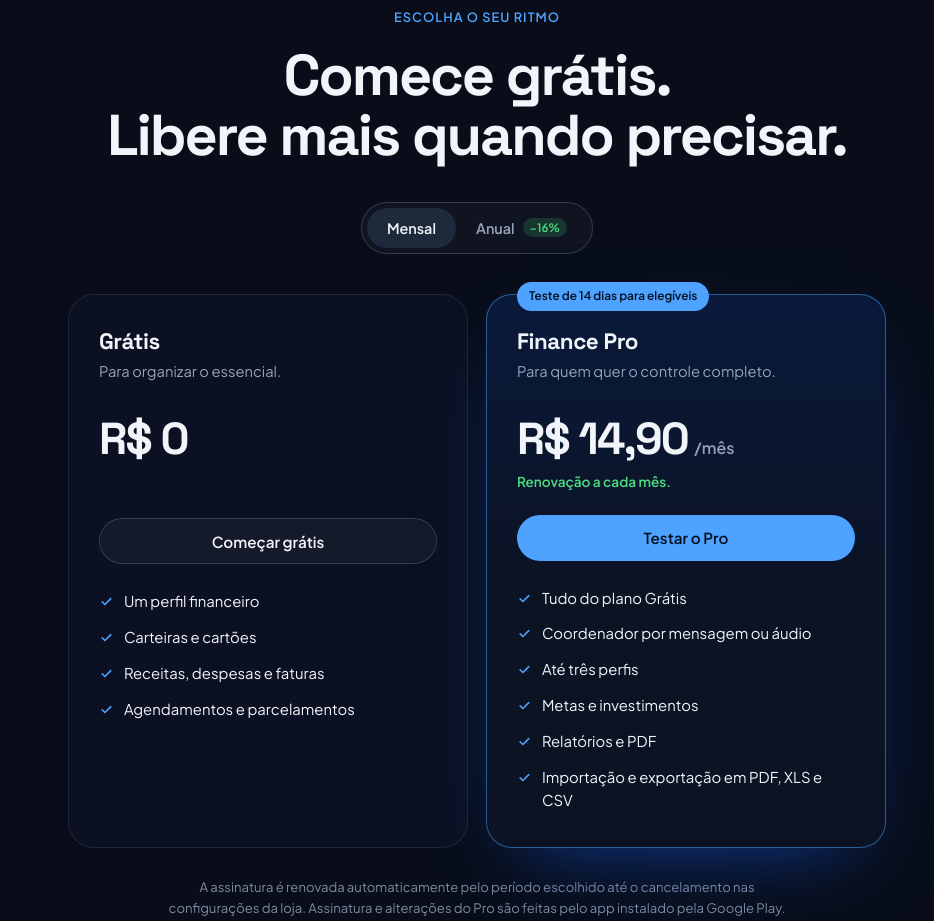
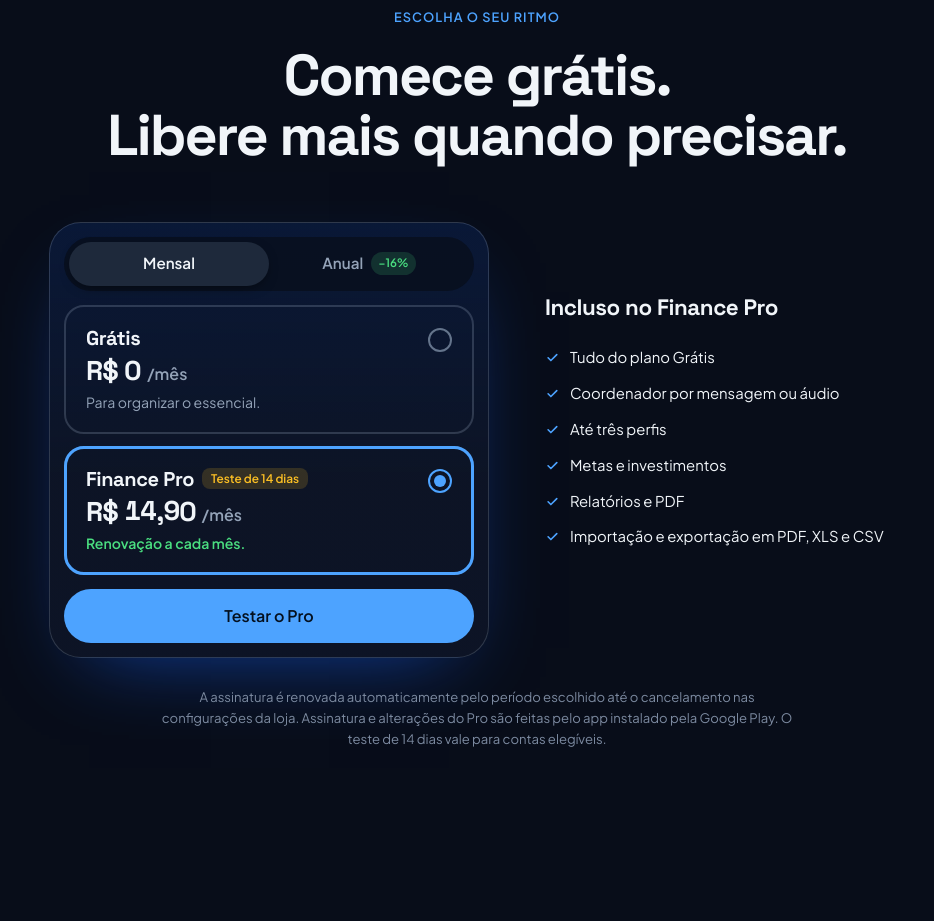
Before and after one commit to patrickvca/FinanceApp-legal, a plain HTML site: page index.html in a window 1280 px wide. Shown: the part 6393-7314 px from the top of the page, without its empty margins (163-1097 px from the left). Drawn offline with Linux system fonts and the light colour scheme.

Commit message:
feat: interactive plan picker on landing page
Co-Authored-By: Claude Opus 5.5 <noreply@anthropic.com>

```diff
--- a/index.html
+++ b/index.html
@@ -26,7 +26,7 @@
     <meta name="twitter:image" content="https://patrickvca.github.io/FinanceApp-legal/assets/og.png" />
     <title>Finance — Sua vida financeira, mais clara</title>
     <link rel="icon" href="favicon.svg" type="image/svg+xml" />
-    <link rel="stylesheet" href="landing.css" />
+    <link rel="stylesheet" href="landing.css?v=2" />
     <script>document.documentElement.classList.add("js");</script>
   </head>
   <body>
@@ -345,34 +345,55 @@
             <h2 id="plans-title">Comece grátis.<br />Libere mais quando precisar.</h2>
           </header>
 
-          <div class="billing reveal" role="radiogroup" aria-label="Período de cobrança do Pro">
-            <button type="button" role="radio" aria-checked="true" data-billing="mensal">Mensal</button>
-            <button type="button" role="radio" aria-checked="false" data-billing="anual">Anual <span class="save">−16%</span></button>
-          </div>
+          <div class="pricing">
+            <form class="picker reveal" data-pricing>
+              <fieldset class="billing">
+                <legend class="vh">Período de cobrança do Pro</legend>
+                <label><input class="vh" type="radio" name="periodo" value="mensal" checked /><span>Mensal</span></label>
+                <label><input class="vh" type="radio" name="periodo" value="anual" /><span>Anual <em class="save">−16%</em></span></label>
+                <i class="billing-pill" aria-hidden="true"></i>
+              </fieldset>
 
-          <div class="plans">
-            <article class="plan reveal">
-              <h3>Grátis</h3>
-              <p class="plan-desc">Para organizar o essencial.</p>
-              <div class="price"><strong>R$ 0</strong></div>
-              <a class="btn btn-ghost btn-block" href="#baixar">Começar grátis</a>
+              <fieldset class="picks">
+                <legend class="vh">Plano</legend>
+                <label class="pick">
+                  <input class="vh" type="radio" name="plano" value="gratis" />
+                  <span class="pick-body">
+                    <span class="pick-name">Grátis</span>
+                    <span class="pick-price"><strong>R$ 0</strong><span class="pick-unit">/mês</span></span>
+                    <span class="pick-note">Para organizar o essencial.</span>
+                  </span>
+                  <i class="pick-dot" aria-hidden="true"></i>
+                </label>
+                <label class="pick">
+                  <input class="vh" type="radio" name="plano" value="pro" checked />
+                  <span class="pick-body">
+                    <span class="pick-name">Finance Pro <em class="pick-badge">Teste de 14 dias</em></span>
+                    <span class="pick-price">
+                      <strong>R$ <span data-price data-mensal="14,90" data-anual="149,90">14,90</span></strong><span class="pick-unit" data-swap data-mensal="/mês" data-anual="/ano">/mês</span>
+                    </span>
+                    <span class="pick-note pick-save" data-swap data-mensal="Renovação a cada mês." data-anual="Economize R$ 28,90 por ano.">Renovação a cada mês.</span>
+                  </span>
+                  <i class="pick-dot" aria-hidden="true"></i>
+                </label>
+                <i class="pick-outline" aria-hidden="true"></i>
+              </fieldset>
+
+              <a class="btn btn-primary btn-lg btn-block" href="#baixar" data-plan-cta data-gratis="Começar grátis" data-pro="Testar o Pro">Testar o Pro</a>
+            </form>
+
+            <div class="includes reveal" aria-live="polite">
+              <section data-plan="gratis">
+                <h3>Incluso no Grátis</h3>
                 <ul class="checks">
                   <li><svg><use href="#i-check" /></svg>Um perfil financeiro</li>
                   <li><svg><use href="#i-check" /></svg>Carteiras e cartões</li>
                   <li><svg><use href="#i-check" /></svg>Receitas, despesas e faturas</li>
                   <li><svg><use href="#i-check" /></svg>Agendamentos e parcelamentos</li>
                 </ul>
-            </article>
-            <article class="plan plan-pro reveal">
-              <span class="plan-badge">Teste de 14 dias para elegíveis</span>
-              <h3>Finance Pro</h3>
-              <p class="plan-desc">Para quem quer o controle completo.</p>
-              <div class="price">
-                <strong data-price-mensal="R$ 14,90" data-price-anual="R$ 149,90">R$ 14,90</strong>
-                <span data-unit-mensal="/mês" data-unit-anual="/ano">/mês</span>
-              </div>
-              <p class="price-note" data-note-mensal="Renovação a cada mês." data-note-anual="Economize R$ 28,90 por ano.">Renovação a cada mês.</p>
-              <a class="btn btn-primary btn-block" href="#baixar">Testar o Pro</a>
+              </section>
+              <section data-plan="pro">
+                <h3>Incluso no Finance Pro</h3>
                 <ul class="checks">
                   <li><svg><use href="#i-check" /></svg>Tudo do plano Grátis</li>
                   <li><svg><use href="#i-check" /></svg>Coordenador por mensagem ou áudio</li>
@@ -381,11 +402,13 @@
                   <li><svg><use href="#i-check" /></svg>Relatórios e PDF</li>
                   <li><svg><use href="#i-check" /></svg>Importação e exportação em PDF, XLS e CSV</li>
                 </ul>
-            </article>
+              </section>
+            </div>
           </div>
           <p class="plans-legal">
             A assinatura é renovada automaticamente pelo período escolhido até o cancelamento nas configurações da loja.
             Assinatura e alterações do Pro são feitas pelo app instalado pela Google Play.
+            O teste de 14 dias vale para contas elegíveis.
           </p>
         </div>
       </section>
@@ -498,18 +521,59 @@
         window.addEventListener("scroll", onScroll, { passive: true });
         onScroll();
 
-        // Alternância mensal/anual
-        var buttons = document.querySelectorAll("[data-billing]");
-        buttons.forEach(function (btn) {
-          btn.addEventListener("click", function () {
-            var mode = btn.dataset.billing;
-            buttons.forEach(function (b) { b.setAttribute("aria-checked", String(b === btn)); });
-            document.querySelectorAll("[data-price-" + mode + "]").forEach(function (el) { el.textContent = el.dataset["price" + cap(mode)]; });
-            document.querySelectorAll("[data-unit-" + mode + "]").forEach(function (el) { el.textContent = el.dataset["unit" + cap(mode)]; });
-            document.querySelectorAll("[data-note-" + mode + "]").forEach(function (el) { el.textContent = el.dataset["note" + cap(mode)]; });
+        // Seletor de planos
+        var pricing = document.querySelector("[data-pricing]");
+        var price = pricing.querySelector("[data-price]");
+        var outline = pricing.querySelector(".pick-outline");
+        var cta = pricing.querySelector("[data-plan-cta]");
+
+        // Preço com algarismos que rolam, alinhados pela direita para a vírgula não pular.
+        function renderPrice(text) {
+          var cols = price.querySelector(".roll");
+          if (!cols) {
+            price.textContent = "";
+            price.insertAdjacentHTML("beforeend", '<span class="vh"></span><span class="roll" aria-hidden="true"></span>');
+            cols = price.querySelector(".roll");
+          }
+          price.querySelector(".vh").textContent = text;
+          while (cols.children.length > text.length) cols.removeChild(cols.firstChild);
+          while (cols.children.length < text.length) {
+            var col = document.createElement("span");
+            cols.insertBefore(col, cols.firstChild);
+          }
+          text.split("").forEach(function (char, i) {
+            var col = cols.children[i];
+            if (!/[0-9]/.test(char)) { col.className = "roll-sep"; col.textContent = char; return; }
+            if (col.className !== "roll-digit") {
+              col.className = "roll-digit";
+              col.innerHTML = "<span>0<br />1<br />2<br />3<br />4<br />5<br />6<br />7<br />8<br />9</span>";
+              col.offsetWidth; // aplica o zero antes de animar
+            }
+            col.style.setProperty("--d", char);
           });
-        });
-        function cap(s) { return s.charAt(0).toUpperCase() + s.slice(1); }
+        }
+
+        function placeOutline() {
+          var pick = pricing.querySelector('[name="plano"]:checked').closest(".pick");
+          outline.style.transform = "translateY(" + pick.offsetTop + "px)";
+          outline.style.height = pick.offsetHeight + "px";
+        }
+
+        function updatePricing() {
+          var period = pricing.elements.periodo.value;
+          var plan = pricing.elements.plano.value;
+          renderPrice(price.dataset[period]);
+          pricing.querySelectorAll("[data-swap]").forEach(function (el) { el.textContent = el.dataset[period]; });
+          cta.textContent = cta.dataset[plan];
+          document.querySelectorAll("[data-plan]").forEach(function (el) { el.hidden = el.dataset.plan !== plan; });
+          placeOutline();
+        }
+        pricing.addEventListener("change", updatePricing);
+        pricing.addEventListener("submit", function (e) { e.preventDefault(); });
+        if ("ResizeObserver" in window) new ResizeObserver(placeOutline).observe(pricing);
+        else window.addEventListener("resize", placeOutline);
+        pricing.classList.add("ready");
+        updatePricing();
 
         // Revelar ao rolar
         var items = document.querySelectorAll(".reveal");
--- a/landing.css
+++ b/landing.css
@@ -279,22 +279,49 @@ p { margin: 0; }
 .scard h3 { margin-top: 26px; font-size: 1.15rem; }
 
 /* Planos */
-.billing { display: flex; width: fit-content; margin: -20px auto 40px; padding: 5px; border-radius: 999px; border: 1px solid var(--line-strong); background: rgba(255, 255, 255, 0.03); }
-.billing button { min-height: 40px; padding: 0 20px; border: 0; border-radius: 999px; background: transparent; color: var(--muted); font: 700 0.9rem "Plus Jakarta Sans", sans-serif; cursor: pointer; display: inline-flex; align-items: center; gap: 8px; transition: background-color 0.2s, color 0.2s; }
-.billing button[aria-checked="true"] { background: var(--surface-2); color: var(--fg); }
-.save { font-size: 0.72rem; padding: 2px 7px; border-radius: 999px; background: rgba(74, 222, 128, 0.16); color: var(--income); }
-.plans { display: grid; grid-template-columns: repeat(2, minmax(0, 400px)); justify-content: center; gap: 18px; }
-.plan { position: relative; padding: 34px 30px; border-radius: 26px; border: 1px solid var(--line); background: rgba(15, 23, 42, 0.55); display: flex; flex-direction: column; }
-.plan-pro { border-color: rgba(77, 163, 255, 0.5); background: linear-gradient(180deg, rgba(21, 94, 239, 0.16), rgba(15, 23, 42, 0.6) 55%); box-shadow: 0 30px 80px -40px rgba(21, 94, 239, 0.7); }
-.plan-badge { position: absolute; top: -13px; left: 30px; padding: 5px 12px; border-radius: 999px; background: var(--primary); color: #04101f; font-size: 0.74rem; font-weight: 800; }
-.plan h3 { font-size: 1.4rem; }
-.plan-desc { color: var(--muted); font-size: 0.92rem; margin-top: 6px; }
-.price { display: flex; align-items: baseline; gap: 6px; margin: 26px 0 4px; }
-.price strong { font: 700 2.8rem var(--display); letter-spacing: -0.04em; }
-.price span { color: var(--muted); font-weight: 600; }
-.price-note { color: var(--income); font-size: 0.85rem; font-weight: 600; min-height: 1.4em; }
-.plan .btn { margin-top: 22px; }
-.plan:not(.plan-pro) .btn { margin-top: calc(22px + 1.4em + 4px); }
+.vh { position: absolute; width: 1px; height: 1px; margin: -1px; padding: 0; overflow: hidden; clip-path: inset(50%); white-space: nowrap; border: 0; }
+.pricing { display: grid; grid-template-columns: minmax(0, 440px) minmax(0, 360px); justify-content: center; align-items: center; gap: 56px; }
+.picker { display: grid; gap: 14px; padding: 14px; border-radius: 32px; border: 1px solid var(--line-strong); background: linear-gradient(180deg, rgba(21, 94, 239, 0.14), rgba(15, 23, 42, 0.72) 60%); box-shadow: 0 30px 80px -40px rgba(21, 94, 239, 0.7); }
+.picker fieldset { min-width: 0; margin: 0; padding: 0; border: 0; }
+
+.picker .billing { position: relative; display: grid; grid-template-columns: 1fr 1fr; padding: 5px; border-radius: 999px; background: rgba(8, 13, 25, 0.7); }
+.billing label { position: relative; z-index: 1; cursor: pointer; }
+.billing label > span { display: flex; align-items: center; justify-content: center; gap: 8px; min-height: 44px; border-radius: 999px; color: var(--muted); font-weight: 700; font-size: 0.95rem; transition: color 0.3s; }
+.billing input:checked + span { color: var(--fg); }
+.billing-pill { position: absolute; inset: 5px auto 5px 5px; width: calc(50% - 5px); border-radius: 999px; background: var(--surface-2); box-shadow: 0 4px 14px -6px rgba(0, 0, 0, 0.8); transition: transform 0.3s; }
+.billing:has([value="anual"]:checked) .billing-pill { transform: translateX(100%); }
+.save { font-size: 0.72rem; font-style: normal; padding: 2px 7px; border-radius: 999px; background: rgba(74, 222, 128, 0.16); color: var(--income); }
+
+.picker .picks { position: relative; display: grid; gap: 12px; }
+.pick { display: flex; justify-content: space-between; gap: 16px; padding: 18px 20px; border-radius: 20px; border: 2px solid var(--line-strong); cursor: pointer; transition: background-color 0.3s; }
+.pick:hover { background: rgba(255, 255, 255, 0.03); }
+.pick-body { display: grid; gap: 4px; min-width: 0; }
+.pick-name { display: flex; flex-wrap: wrap; align-items: center; gap: 8px; font: 700 1.25rem var(--display); letter-spacing: -0.02em; }
+.pick-badge { padding: 3px 9px; border-radius: 8px; background: rgba(251, 191, 36, 0.16); color: var(--warning); font: 700 0.74rem "Plus Jakarta Sans", sans-serif; letter-spacing: 0; }
+.pick-price { display: flex; align-items: baseline; gap: 6px; }
+.pick-price strong { font: 700 1.7rem/1.2 var(--display); letter-spacing: -0.03em; white-space: nowrap; }
+.pick-unit { color: var(--muted); font-weight: 600; }
+.pick-note { color: var(--muted); font-size: 0.88rem; }
+.pick-save { color: var(--income); font-weight: 600; }
+.pick-dot { flex: none; width: 24px; height: 24px; margin-top: 3px; border-radius: 50%; border: 2px solid #64748b; display: grid; place-items: center; transition: border-color 0.3s; }
+.pick-dot::after { content: ""; width: 12px; height: 12px; border-radius: 50%; background: var(--primary); opacity: 0; transition: opacity 0.3s; }
+.pick input:checked ~ .pick-dot { border-color: var(--primary); }
+.pick input:checked ~ .pick-dot::after { opacity: 1; }
+.pick-outline { position: absolute; inset: 0 0 auto; border: 3px solid var(--primary); border-radius: 20px; pointer-events: none; transition: transform 0.3s, height 0.3s; }
+.picker:not(.ready) .pick-outline { display: none; }
+.picker:not(.ready) .pick:has(input:checked) { border-color: var(--primary); }
+.billing label:has(:focus-visible) > span, .pick:has(:focus-visible) { outline: 2px solid var(--fg); outline-offset: 3px; }
+
+.roll { display: inline-flex; line-height: 1.2; font-variant-numeric: tabular-nums; vertical-align: bottom; }
+.roll-digit { display: block; height: 1.2em; overflow: hidden; animation: roll-in 0.3s; }
+.roll-digit > span { display: block; transform: translateY(calc(var(--d, 0) * -10%)); transition: transform 0.55s cubic-bezier(0.2, 0.8, 0.2, 1); }
+@keyframes roll-in { from { opacity: 0; max-width: 0; } to { opacity: 1; max-width: 1em; } }
+
+.includes h3 { font-size: 1.4rem; }
+.includes section + section { margin-top: 32px; }
+.js .includes section { margin-top: 0; animation: includes-in 0.3s; }
+@keyframes includes-in { from { opacity: 0; transform: translateY(6px); } }
+@media (min-width: 901px) { .js .includes { min-height: 290px; } }
 .checks { list-style: none; padding: 0; margin: 26px 0 0; display: grid; gap: 12px; font-size: 0.93rem; }
 .checks li { display: flex; gap: 10px; align-items: flex-start; }
 .checks svg { color: var(--primary); margin-top: 4px; stroke-width: 2.6; }
@@ -355,6 +382,7 @@ p { margin: 0; }
   .js .reveal { transform: none; }
   .js .phone.reveal { transform: translateX(-50%); }
   .btn, .fcard, .scard { transition: none; }
+  .picker *, .picker *::after, .includes section { transition: none !important; animation: none !important; }
 }
 
 /* Responsivo */
@@ -383,7 +411,8 @@ p { margin: 0; }
   .split-grid.reverse .split-copy { order: 0; }
   .split-visual { min-height: 0; }
   .faq-wrap .section-head { position: static; }
-  .plans { grid-template-columns: minmax(0, 480px); }
+  .pricing { grid-template-columns: minmax(0, 480px); gap: 36px; }
+  .includes { padding-inline: 8px; }
 }
 
 @media (max-width: 640px) {
@@ -403,8 +432,8 @@ p { margin: 0; }
   .phone-img { width: 260px; }
   .panel { padding: 18px; }
   .cat { grid-template-columns: 84px 1fr 64px; gap: 8px; }
-  .plan { padding: 30px 22px; }
-  .billing { margin-top: -24px; }
+  .picker { padding: 12px; border-radius: 28px; }
+  .pick { padding: 16px; }
   .download-card .btn { width: 100%; }
   .footer-inner { flex-direction: column; align-items: flex-start; }
 }
```
Lines whose indentation alone changed are shown as unchanged.
